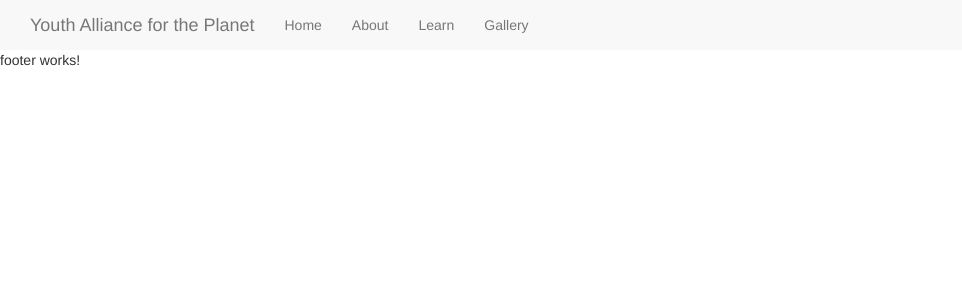
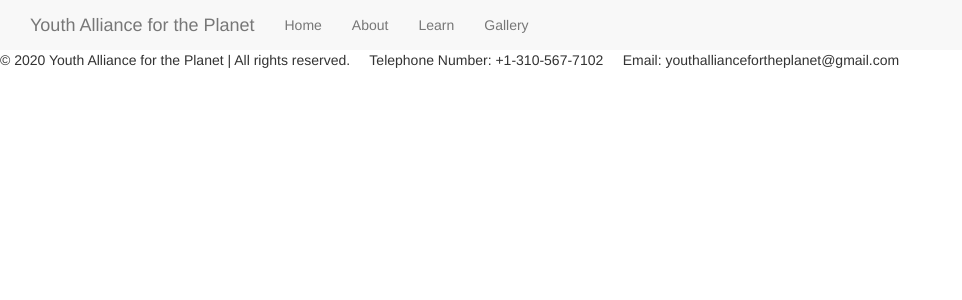
Before and after one commit to cpowers2021/youth-alliance-for-the-planet, an Angular app: page / in a window 1280 px wide. Shown: the top 300 px of the page, without its empty margins (0-962 px from the left). Built offline with nearby package versions, Linux system fonts and the light colour scheme.

Commit message:
Feat: Implement footer html using w3schools method

```diff
--- a/src/app/footer/footer.component.html
+++ b/src/app/footer/footer.component.html
@@ -1,3 +1,15 @@
-<p>
-  footer works!
-</p>
+<!--<footer class="page-footer">-->
+<!--  <div class="container-fluid">-->
+<!--    <p>Contact</p>-->
+<!--    <ul id="contact">-->
+<!--      <li>Telephone Number: +1-310-567-7102</li>-->
+<!--      <li>Email: youthalliancefortheplanet@gmail.com</li>-->
+<!--    </ul>-->
+<!--  </div>-->
+<!--</footer>-->
+
+      <div id="footer">
+        <p>© 2020 Youth Alliance for the Planet | All rights reserved. &nbsp; &nbsp;
+          Telephone Number: +1-310-567-7102 &nbsp; &nbsp;
+          Email: youthalliancefortheplanet@gmail.com </p>
+      </div>
```
